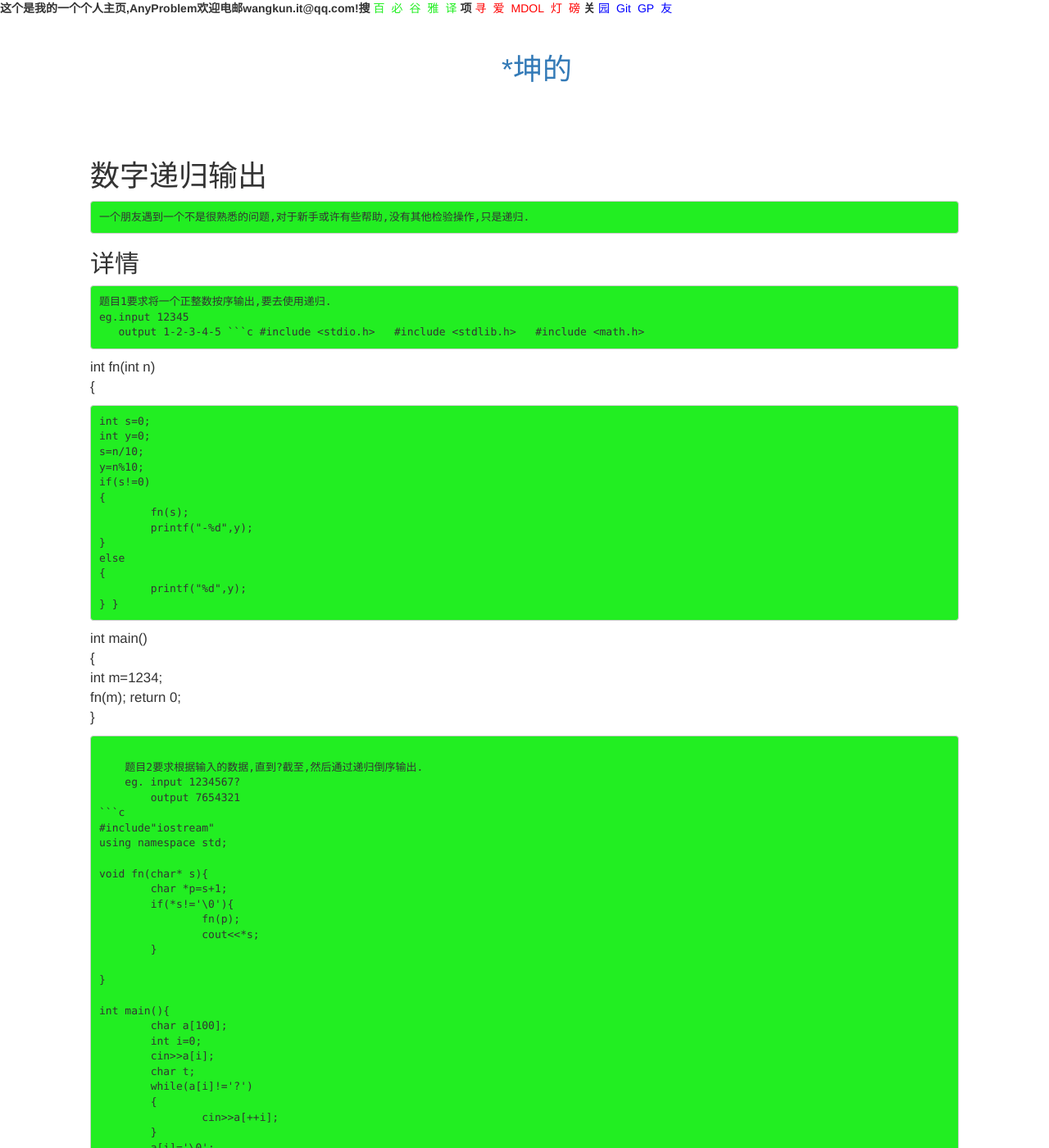
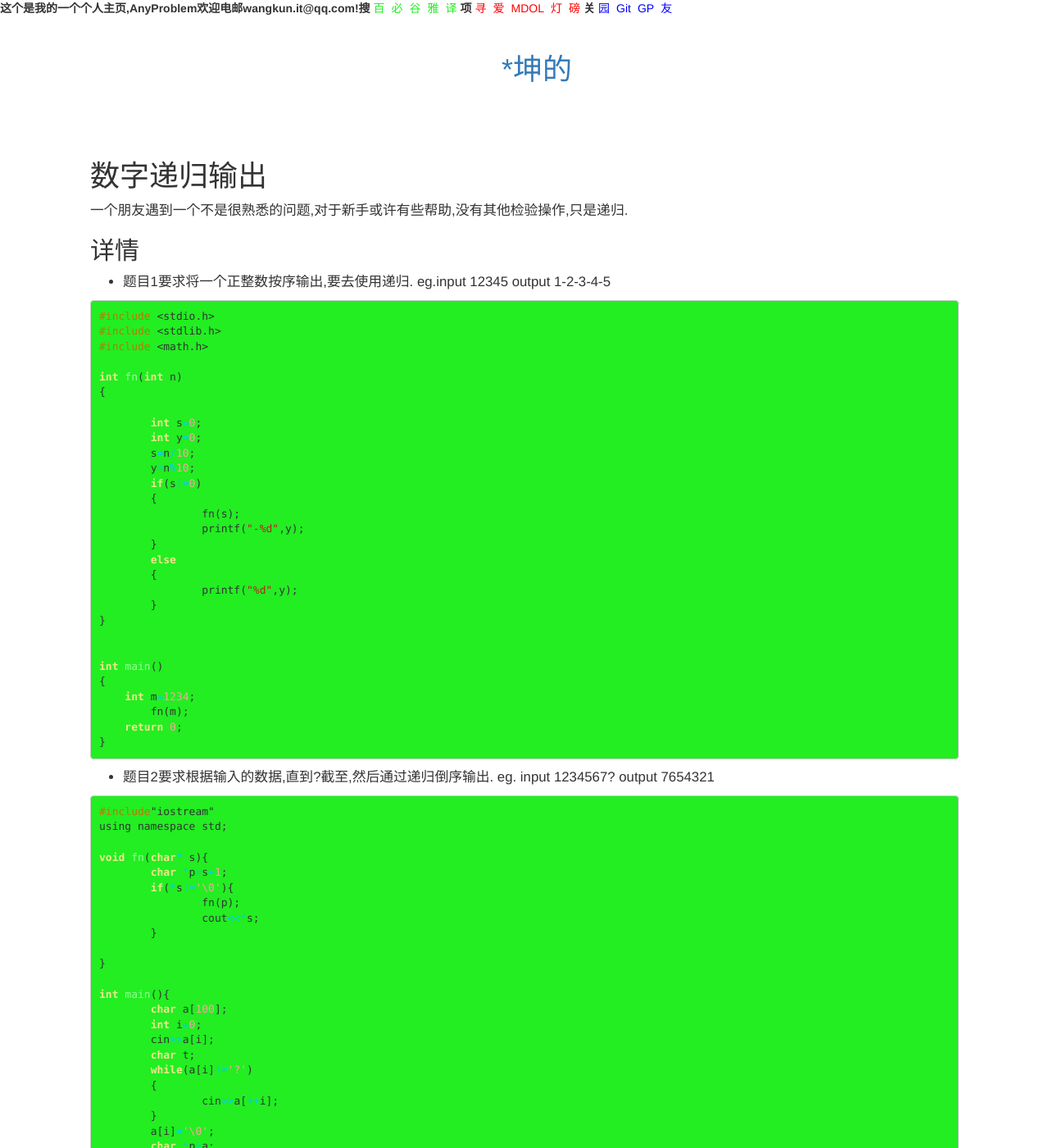
Before and after one commit to wangkun19930608/wangkun19930608.github.io, a Jekyll site: the page built from _posts/2018-01-15-recursionnumber.md, in a window 1280 px wide and 1400 px high. Shown: the whole window at 82% size. Built offline with Jekyll 4.4.1, drawn with Linux system fonts in a browser that asks for light colours; nearby versions of some CDN libraries; comment, search, counter and statistics services are not loaded; some of the changed text lies outside the part shown.

Commit message:
c update

````diff
--- a/_posts/2018-01-15-recursionnumber.md
+++ b/_posts/2018-01-15-recursionnumber.md
@@ -6,14 +6,15 @@
 ---
 
 #  数字递归输出
-    一个朋友遇到一个不是很熟悉的问题,对于新手或许有些帮助,没有其他检验操作,只是递归.
+一个朋友遇到一个不是很熟悉的问题,对于新手或许有些帮助,没有其他检验操作,只是递归.
 
 
 
 ## 详情
-    题目1要求将一个正整数按序输出,要去使用递归.
-    eg.input 12345
-       output 1-2-3-4-5
+* 题目1要求将一个正整数按序输出,要去使用递归.
+eg.input 12345
+output 1-2-3-4-5
+
 ```c
 #include <stdio.h>
 #include <stdlib.h>
@@ -46,9 +47,10 @@
 }
 ```
 
-    题目2要求根据输入的数据,直到?截至,然后通过递归倒序输出.
-    eg. input 1234567?
-        output 7654321
+* 题目2要求根据输入的数据,直到?截至,然后通过递归倒序输出.
+eg. input 1234567?
+output 7654321
+
 ```c
 #include"iostream"
 using namespace std;
````
